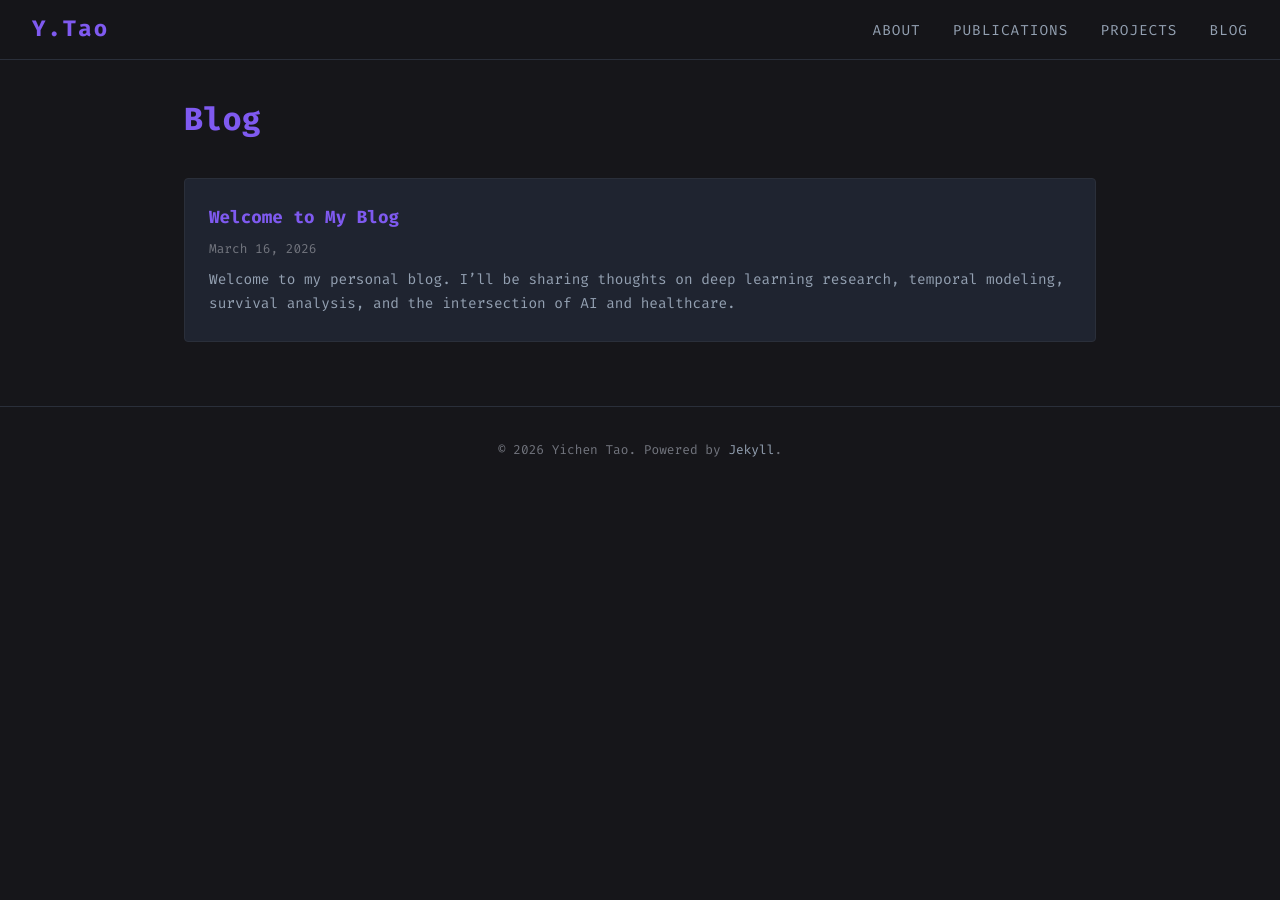
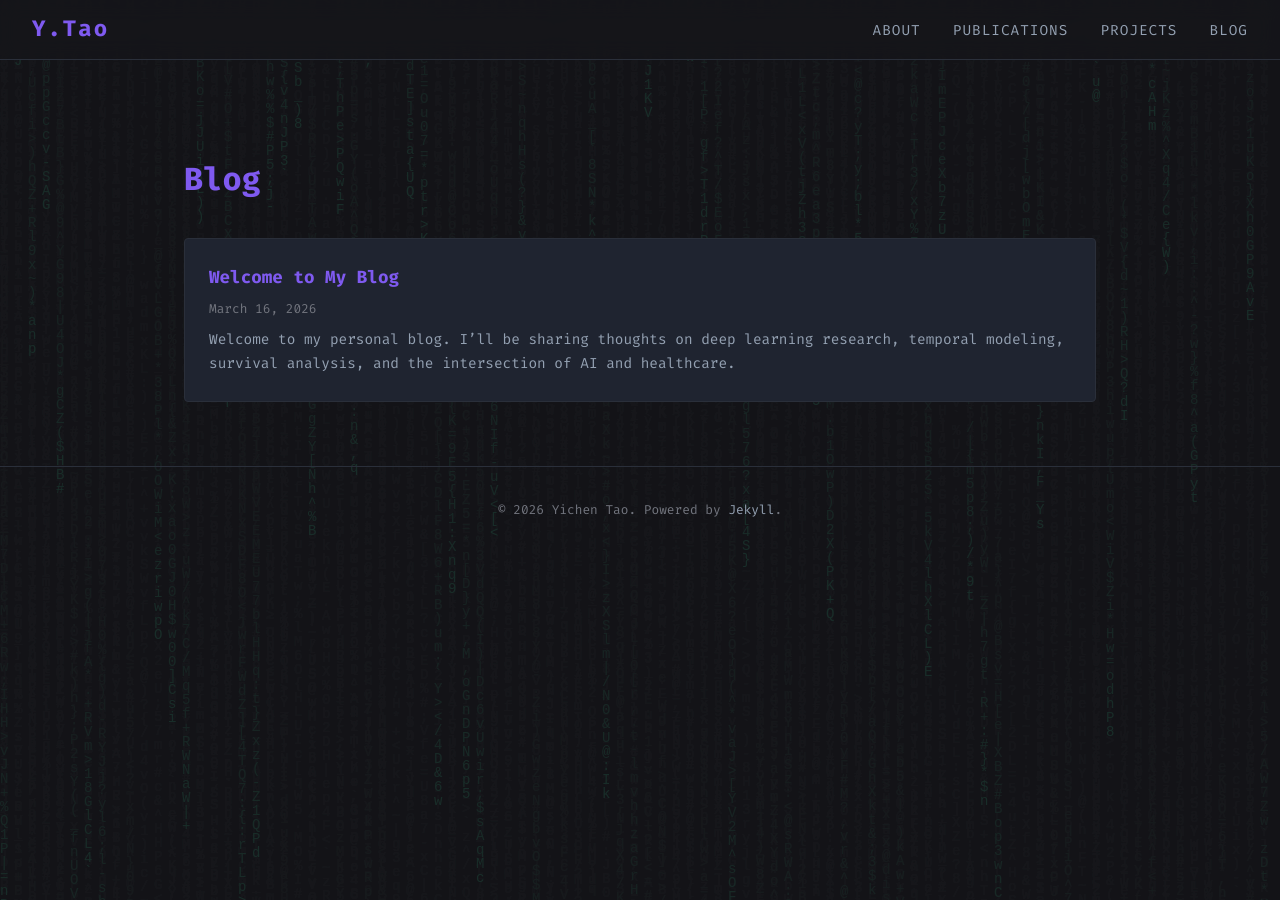
Before and after one commit to y1chent/y1chent.github.io, a Jekyll site: the page built from blog.html, in a window 1280 px wide. Built offline with Jekyll 4.4.1, drawn with Linux system fonts in a browser that asks for light colours; a style sheet for code colours, icons or effects is not loaded.

Commit message:
Add Matrix rain ASCII background effect
Co-Authored-By: Claude Opus 4.6 <noreply@anthropic.com>

```diff
--- a/_layouts/default.html
+++ b/_layouts/default.html
@@ -12,6 +12,7 @@
   <link rel="stylesheet" href="{{ '/assets/css/main.css' | relative_url }}">
 </head>
 <body>
+  <canvas id="matrix-bg"></canvas>
   {% include nav.html %}
   <main>
     {{ content }}
--- a/_sass/_base.scss
+++ b/_sass/_base.scss
@@ -6,6 +6,22 @@
 
 html {
   scroll-behavior: smooth;
+}
+
+#matrix-bg {
+  position: fixed;
+  top: 0;
+  left: 0;
+  width: 100%;
+  height: 100%;
+  z-index: 0;
+  pointer-events: none;
+  opacity: 0.15;
+}
+
+body > *:not(#matrix-bg) {
+  position: relative;
+  z-index: 1;
 }
 
 body {
--- a/assets/js/main.js
+++ b/assets/js/main.js
@@ -121,4 +121,62 @@ document.addEventListener('DOMContentLoaded', function () {
       observer.observe(section);
     });
   }
+
+  // ── Matrix Rain Background ──
+  var matrixCanvas = document.getElementById('matrix-bg');
+  if (matrixCanvas) {
+    var mCtx = matrixCanvas.getContext('2d');
+    var fontSize = 14;
+    var chars = 'ABCDEFGHIJKLMNOPQRSTUVWXYZabcdefghijklmnopqrstuvwxyz0123456789@#$%^&*()_+-=[]{}|;:,.<>?/~`';
+    var columns;
+    var drops;
+
+    function initMatrix() {
+      matrixCanvas.width = window.innerWidth;
+      matrixCanvas.height = window.innerHeight;
+      columns = Math.floor(matrixCanvas.width / fontSize);
+      drops = [];
+      for (var i = 0; i < columns; i++) {
+        drops[i] = Math.random() * -100;
+      }
+    }
+
+    initMatrix();
+
+    function drawMatrix() {
+      mCtx.fillStyle = 'rgba(22, 22, 26, 0.05)';
+      mCtx.fillRect(0, 0, matrixCanvas.width, matrixCanvas.height);
+
+      mCtx.fillStyle = '#2cb67d';
+      mCtx.font = fontSize + 'px monospace';
+
+      for (var i = 0; i < columns; i++) {
+        if (drops[i] < 0) {
+          drops[i]++;
+          continue;
+        }
+        var char = chars[Math.floor(Math.random() * chars.length)];
+        var x = i * fontSize;
+        var y = drops[i] * fontSize;
+        mCtx.fillText(char, x, y);
+
+        if (y > matrixCanvas.height && Math.random() > 0.975) {
+          drops[i] = Math.random() * -20;
+        }
+        drops[i]++;
+      }
+
+      requestAnimationFrame(drawMatrix);
+    }
+
+    if (!window.matchMedia('(prefers-reduced-motion: reduce)').matches) {
+      drawMatrix();
+    }
+
+    var matrixResizeTimer;
+    window.addEventListener('resize', function () {
+      clearTimeout(matrixResizeTimer);
+      matrixResizeTimer = setTimeout(initMatrix, 200);
+    });
+  }
 });
```
